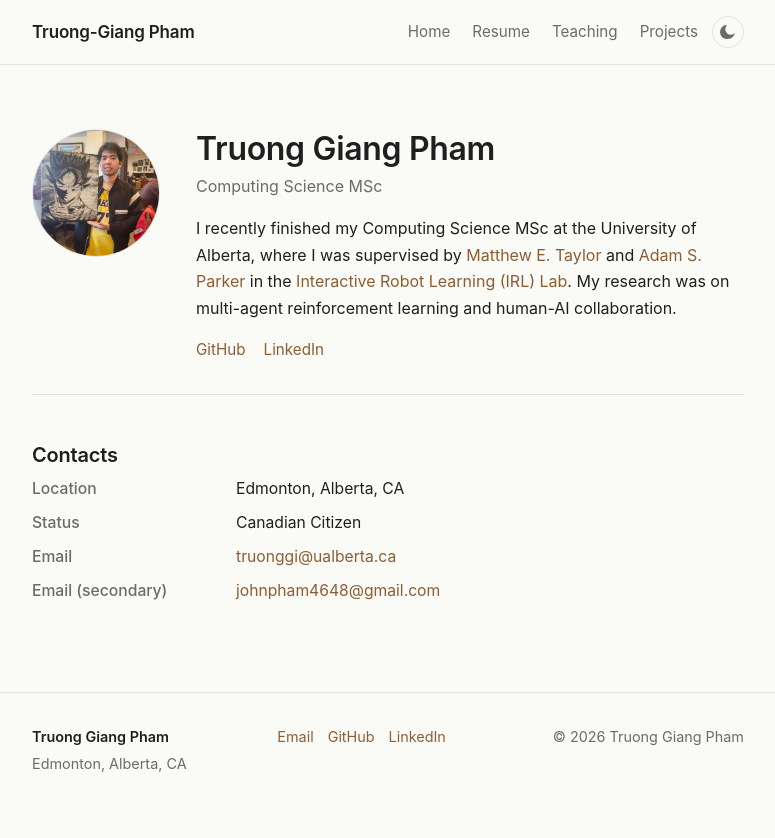
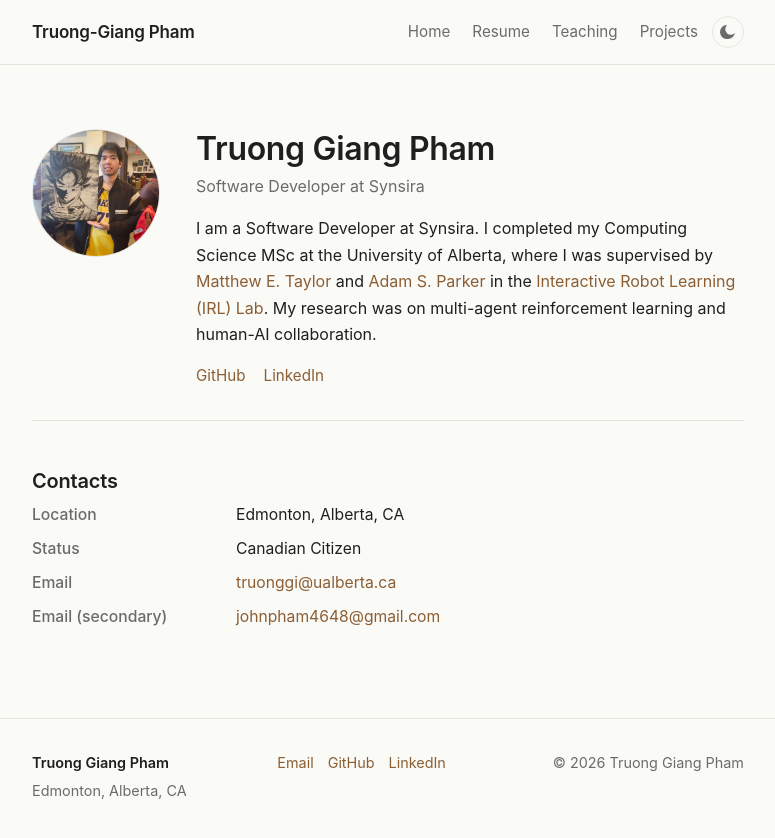
Before and after one commit to TruongGiangPham-1/TruongGiangPham-1.github.io, a Jekyll site: the page built from docs/index.markdown, in a window 1280 px wide. Shown: the top 838 px of the page, without its empty margins (252-1027 px from the left). Built offline with Jekyll 4.4.1, drawn with Linux system fonts in a browser that asks for light colours.

Commit message:
oct 1: updated website to have software developer at synsira

```diff
--- a/docs/_config.yml
+++ b/docs/_config.yml
@@ -2,16 +2,17 @@
 title: Truong-Giang Pham
 email: truonggi@ualberta.ca
 description: >-
-  Personal website of Truong-Giang Pham — robotics, ML, and systems.
+  Personal website of Truong-Giang Pham, Software Developer at Synsira — robotics, ML, and systems.
 baseurl: ""
 url: "http://TruongGiangPham-1.github.io"
 
 # Author / hero
 author:
   name: Truong Giang Pham
-  tagline: Computing Science MSc
+  tagline: Software Developer at Synsira
   bio: >-
-    I recently finished my Computing Science MSc at the University of Alberta, where I was
+    I am a Software Developer at Synsira.
+    I completed my Computing Science MSc at the University of Alberta, where I was
     supervised by <a href="https://drmatttaylor.net/">Matthew E. Taylor</a> and
     <a href="https://asrparker.github.io/AdamSRParker/">Adam S. Parker</a>
     in the <a href="https://irll.ca/">Interactive Robot Learning (IRL) Lab</a>.
```
Also changed, not shown: docs/resume.md (+3 -0 lines).
